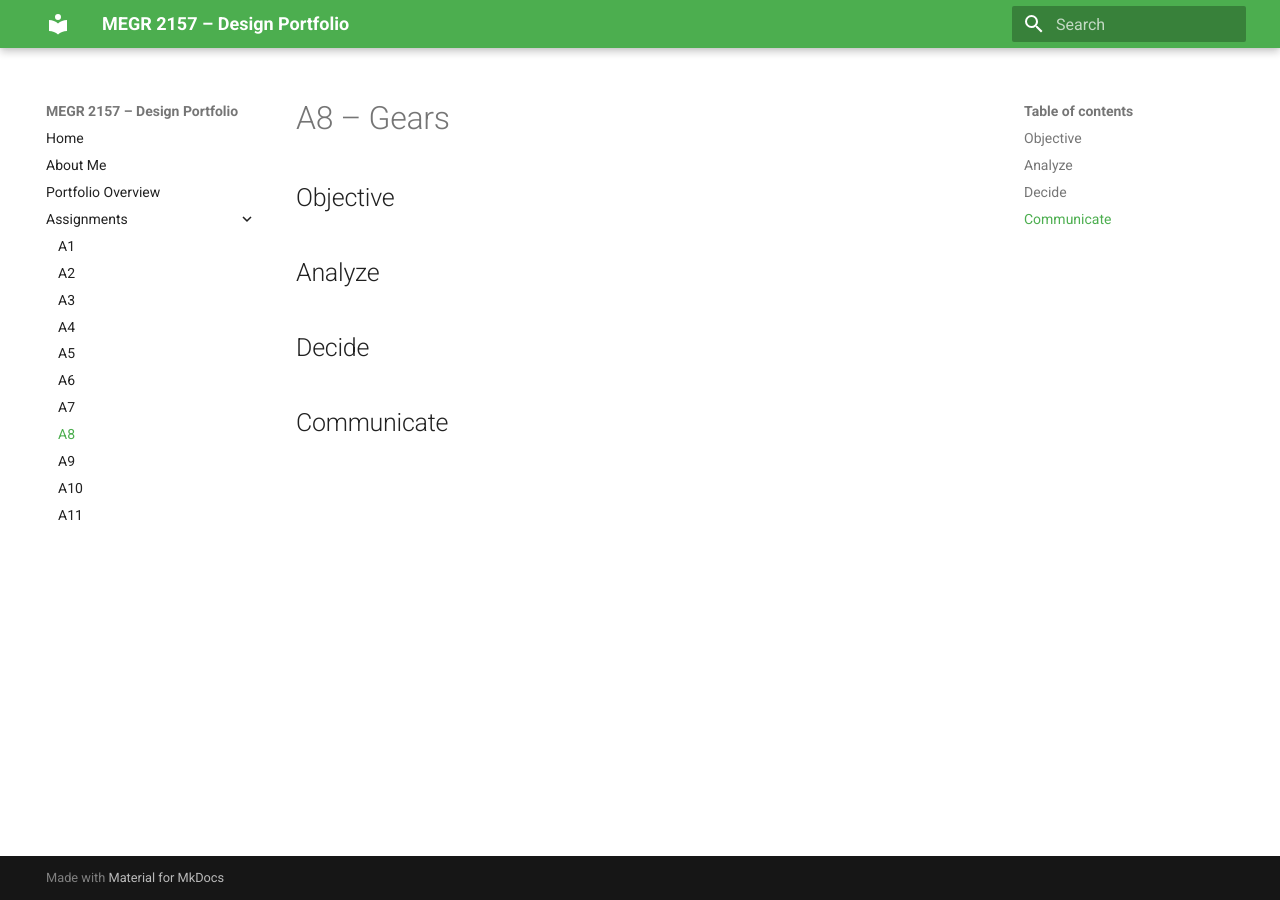
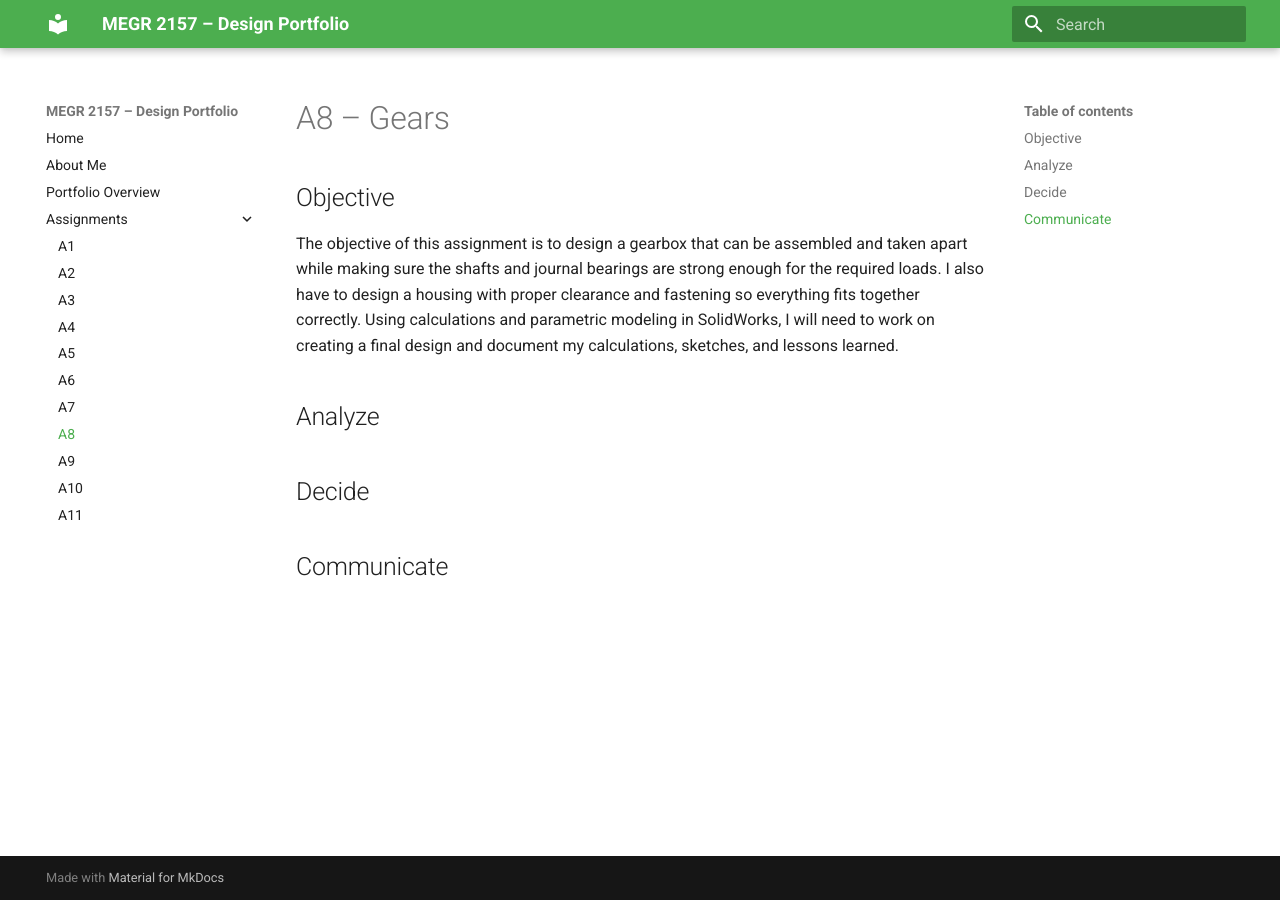
Before and after one commit to awayne1-eng/megr2157-portfolio, an MkDocs documentation site: the page built from docs/assignments/A08/index.md, in a window 1280 px wide. Built offline with MkDocs 1.6.1 and Material for MkDocs 9.7.7, drawn with Linux system fonts in a browser that asks for light colours.

Commit message:
Update index.md

```diff
--- a/docs/assignments/A08/index.md
+++ b/docs/assignments/A08/index.md
@@ -1,7 +1,7 @@
 # A8 – Gears
 
 ## Objective
-
+The objective of this assignment is to design a gearbox that can be assembled and taken apart while making sure the shafts and journal bearings are strong enough for the required loads. I also have to design a housing with proper clearance and fastening so everything fits together correctly. Using calculations and parametric modeling in SolidWorks, I will need to work on creating a final design and document my calculations, sketches, and lessons learned.
 
 ## Analyze
 
```
